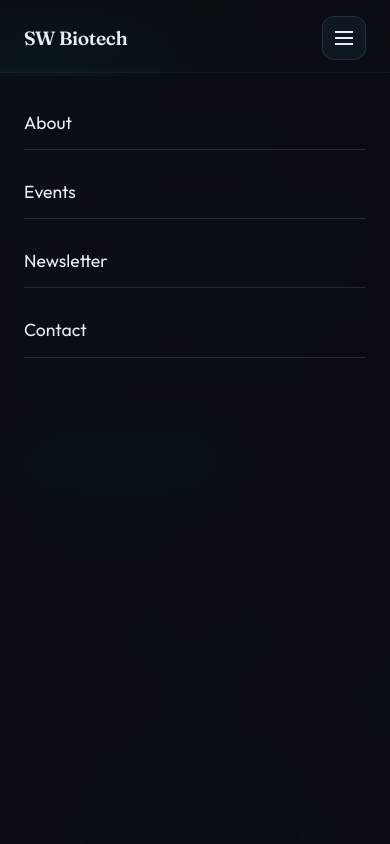
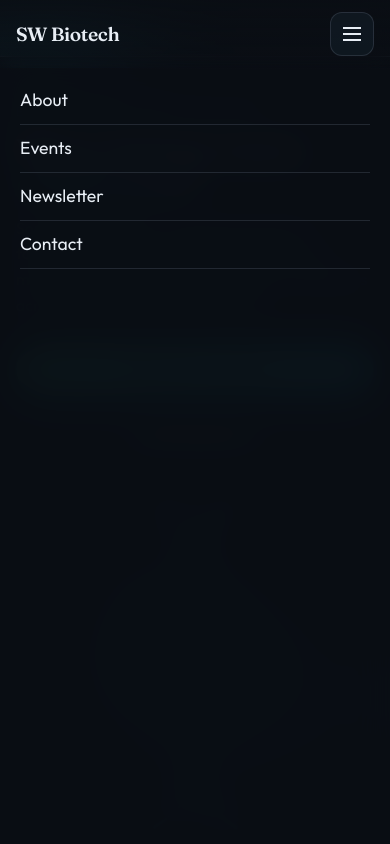
Before and after one commit to SW-BioTech/Website, a React (Vite) app: page / in a window 390 px wide. Both pictures are taken after a click on the button "Menu". Shown: the top 844 px of the page. Built offline with nearby package versions, Linux system fonts and the light colour scheme.

Commit message:
updated to be phone compatible.

```diff
--- a/index.html
+++ b/index.html
@@ -2,7 +2,7 @@
 <html lang="en">
   <head>
     <meta charset="UTF-8" />
-    <meta name="viewport" content="width=device-width, initial-scale=1.0" />
+    <meta name="viewport" content="width=device-width, initial-scale=1.0, viewport-fit=cover" />
     <meta
       name="description"
       content="South West Biotech — Exeter's biotech cluster. Connect with the community, join events, and stay in touch."
--- a/src/components/Header.jsx
+++ b/src/components/Header.jsx
@@ -1,4 +1,4 @@
-import { useState, useCallback } from "react";
+import { useState, useCallback, useEffect } from "react";
 
 const NAV_LINKS = [
   { href: "#about", label: "About" },
@@ -9,7 +9,13 @@ const NAV_LINKS = [
 
 export default function Header() {
   const [drawerOpen, setDrawerOpen] = useState(false);
+
   const close = useCallback(() => setDrawerOpen(false), []);
+
+  useEffect(() => {
+    document.body.classList.toggle("drawer-open", drawerOpen);
+    return () => document.body.classList.remove("drawer-open");
+  }, [drawerOpen]);
 
   return (
     <>
@@ -38,7 +44,7 @@ export default function Header() {
       </header>
 
       {drawerOpen && (
-        <div className="nav-drawer">
+        <div className="nav-drawer" role="dialog" aria-label="Navigation">
           {NAV_LINKS.map(({ href, label }) => (
             <a key={href} href={href} onClick={close}>
               {label}
--- a/src/styles.css
+++ b/src/styles.css
@@ -20,6 +20,7 @@
 *::before,
 *::after {
   box-sizing: border-box;
+  -webkit-tap-highlight-color: transparent;
 }
 
 html {
@@ -28,13 +29,18 @@ html {
 
 body {
   margin: 0;
-  min-height: 100vh;
+  min-height: 100dvh;
   font-family: var(--font-sans);
   font-weight: 400;
   color: var(--text);
   background: var(--bg-deep);
   line-height: 1.6;
   overflow-x: hidden;
+  -webkit-text-size-adjust: 100%;
+}
+
+body.drawer-open {
+  overflow: hidden;
 }
 
 .visually-hidden {
@@ -103,6 +109,16 @@ body {
   }
 }
 
+@media (max-width: 480px) {
+  .blob {
+    filter: blur(60px);
+    opacity: 0.3;
+  }
+  .blob--3 {
+    display: none;
+  }
+}
+
 /* Header */
 .site-header {
   position: sticky;
@@ -111,10 +127,18 @@ body {
   display: flex;
   align-items: center;
   justify-content: space-between;
-  padding: 1rem 1.5rem;
+  padding: 0.75rem 1rem;
+  padding-left: max(1rem, env(safe-area-inset-left));
+  padding-right: max(1rem, env(safe-area-inset-right));
   background: linear-gradient(180deg, rgba(10, 14, 20, 0.94) 0%, rgba(10, 14, 20, 0.65) 85%, transparent 100%);
   backdrop-filter: blur(12px);
   border-bottom: 1px solid transparent;
+}
+
+@media (min-width: 768px) {
+  .site-header {
+    padding: 1rem 1.5rem;
+  }
 }
 
 .logo {
@@ -176,22 +200,27 @@ body {
 .nav-drawer {
   position: fixed;
   inset: 0;
-  top: 4.5rem;
+  top: 3.5rem;
   z-index: 30;
   display: flex;
   flex-direction: column;
-  padding: 1.5rem;
-  gap: 1rem;
+  padding: 1.25rem;
+  padding-bottom: max(1.25rem, env(safe-area-inset-bottom));
+  gap: 0;
   background: rgba(10, 14, 20, 0.97);
   border-top: 1px solid var(--border);
   backdrop-filter: blur(16px);
+  overscroll-behavior: contain;
 }
 
 .nav-drawer a {
   color: var(--text);
   text-decoration: none;
   font-size: 1.1rem;
-  padding: 0.75rem 0;
+  min-height: 48px;
+  display: flex;
+  align-items: center;
+  padding: 0.5rem 0;
   border-bottom: 1px solid var(--border);
 }
 
@@ -214,14 +243,21 @@ main {
 }
 
 .hero {
-  padding: clamp(3rem, 8vw, 6rem) 1.5rem 4rem;
+  padding: clamp(2rem, 6vw, 6rem) 1rem clamp(2rem, 4vw, 4rem);
+}
+
+@media (min-width: 768px) {
+  .hero {
+    padding-left: 1.5rem;
+    padding-right: 1.5rem;
+  }
 }
 
 .hero__grid {
   max-width: 1120px;
   margin: 0 auto;
   display: grid;
-  gap: 3rem;
+  gap: 1.5rem;
   align-items: center;
 }
 
@@ -233,20 +269,27 @@ main {
 }
 
 .hero__eyebrow {
-  font-size: 0.85rem;
+  font-size: 0.8rem;
   text-transform: uppercase;
   letter-spacing: 0.14em;
   color: var(--accent-b);
-  margin: 0 0 1rem;
+  margin: 0 0 0.75rem;
+}
+
+@media (min-width: 768px) {
+  .hero__eyebrow {
+    font-size: 0.85rem;
+    margin-bottom: 1rem;
+  }
 }
 
 .hero__title {
   font-family: var(--font-display);
-  font-size: clamp(2.25rem, 5vw, 3.35rem);
+  font-size: clamp(1.85rem, 5vw, 3.35rem);
   font-weight: 600;
   line-height: 1.12;
   letter-spacing: -0.03em;
-  margin: 0 0 1.25rem;
+  margin: 0 0 1rem;
 }
 
 .hero__title-accent {
@@ -258,16 +301,34 @@ main {
 }
 
 .hero__lede {
-  font-size: 1.08rem;
+  font-size: 1rem;
   color: var(--text-muted);
   max-width: 34rem;
-  margin: 0 0 2rem;
+  margin: 0 0 1.5rem;
+}
+
+@media (min-width: 768px) {
+  .hero__lede {
+    font-size: 1.08rem;
+    margin-bottom: 2rem;
+  }
 }
 
 .hero__actions {
   display: flex;
-  flex-wrap: wrap;
+  flex-direction: column;
   gap: 0.75rem;
+}
+
+@media (min-width: 420px) {
+  .hero__actions {
+    flex-direction: row;
+    flex-wrap: wrap;
+  }
+}
+
+.hero__actions .btn {
+  text-align: center;
 }
 
 .btn {
@@ -320,17 +381,29 @@ main {
 
 .hero__visual {
   position: relative;
-  min-height: 320px;
+  min-height: 200px;
   display: flex;
   align-items: center;
   justify-content: center;
 }
 
+@media (min-width: 768px) {
+  .hero__visual {
+    min-height: 320px;
+  }
+}
+
 .dna-wrap {
   position: relative;
   z-index: 2;
-  width: min(100%, 280px);
+  width: min(100%, 180px);
   animation: float-y 9s ease-in-out infinite;
+}
+
+@media (min-width: 768px) {
+  .dna-wrap {
+    width: min(100%, 280px);
+  }
 }
 
 @keyframes float-y {
@@ -394,7 +467,13 @@ main {
 
 /* Sections */
 .section {
-  padding: 4rem 1.5rem;
+  padding: 2.5rem 1rem;
+}
+
+@media (min-width: 768px) {
+  .section {
+    padding: 4rem 1.5rem;
+  }
 }
 
 .section__inner {
@@ -491,11 +570,18 @@ main {
 }
 
 .events-card {
-  padding: 1.75rem;
-  border-radius: var(--radius-lg);
+  padding: 1.25rem;
+  border-radius: var(--radius-md);
   border: 1px solid var(--border);
   background: linear-gradient(145deg, rgba(18, 28, 38, 0.9), rgba(10, 18, 28, 0.85));
   box-shadow: 0 24px 60px rgba(0, 0, 0, 0.35);
+}
+
+@media (min-width: 768px) {
+  .events-card {
+    padding: 1.75rem;
+    border-radius: var(--radius-lg);
+  }
 }
 
 .events-card__label {
@@ -525,7 +611,13 @@ main {
 
 .section--contact {
   border-top: 1px solid var(--border);
-  padding-bottom: 5rem;
+  padding-bottom: max(3rem, env(safe-area-inset-bottom));
+}
+
+@media (min-width: 768px) {
+  .section--contact {
+    padding-bottom: 5rem;
+  }
 }
 
 /* Forms */
@@ -611,8 +703,15 @@ main {
 /* Footer */
 .site-footer {
   border-top: 1px solid var(--border);
-  padding: 3rem 1.5rem;
+  padding: 2rem 1rem;
+  padding-bottom: max(2rem, env(safe-area-inset-bottom));
   background: rgba(5, 8, 12, 0.6);
+}
+
+@media (min-width: 768px) {
+  .site-footer {
+    padding: 3rem 1.5rem;
+  }
 }
 
 .site-footer__inner {
```
